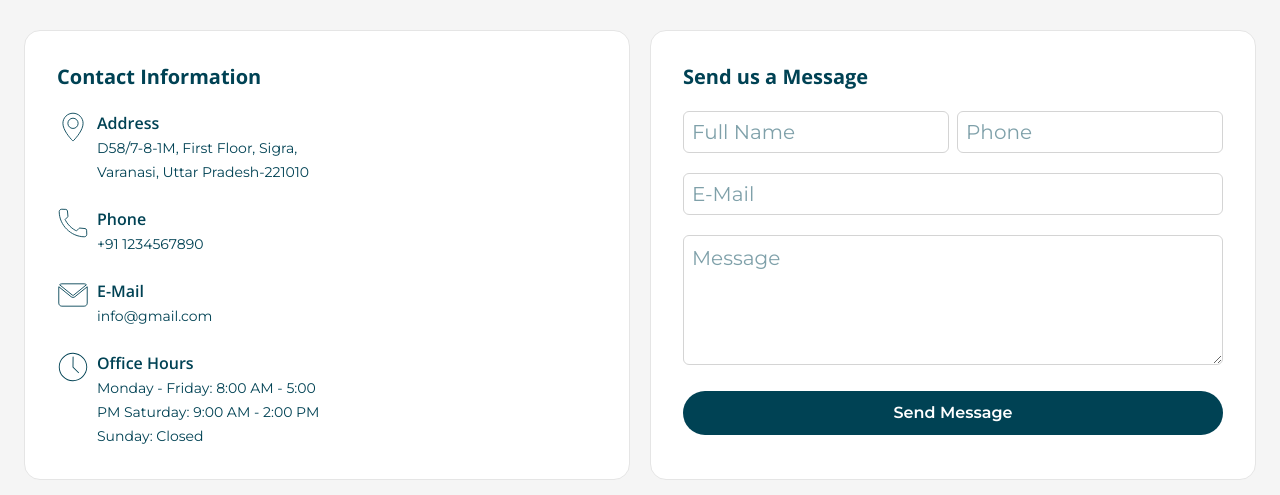
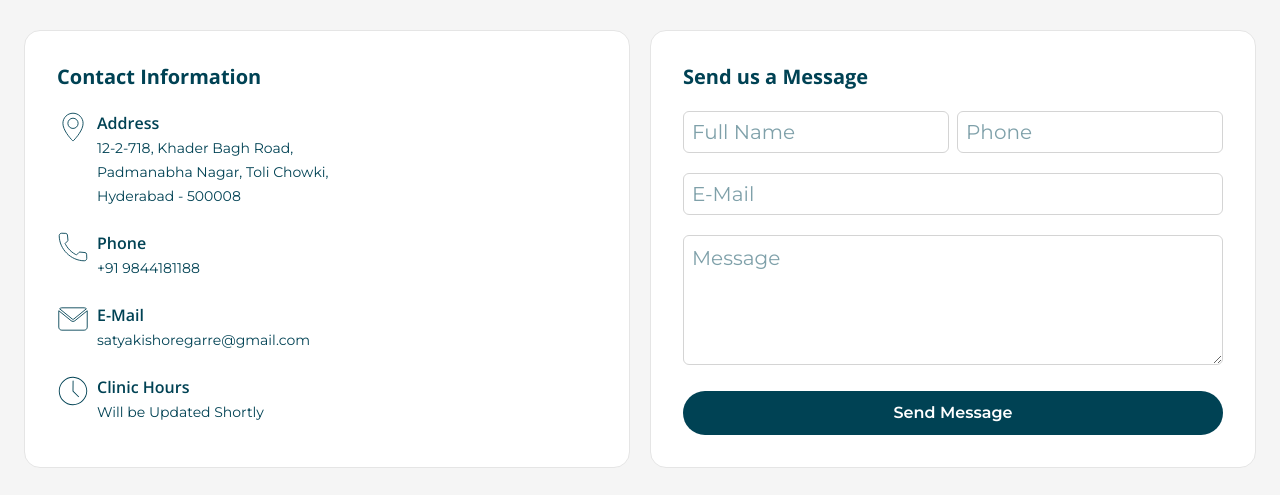
Before and after one commit to priyesshrai/dr-satyanarayana, a Next.js app: page / in a window 1280 px wide. Shown: the part 4300-4795 px from the top of the page. Built offline with nearby package versions, Linux system fonts and the light colour scheme.

Commit message:
Update ContactForm.tsx

```diff
--- a/src/components/ContactForm.tsx
+++ b/src/components/ContactForm.tsx
@@ -13,25 +13,25 @@ export default function ContactForm() {
     const contactInfo: ContactInfo[] = [
         {
             title: 'Address',
-            content: 'D58/7-8-1M, First Floor, Sigra, Varanasi, Uttar Pradesh-221010',
+            content: '12-2-718, Khader Bagh Road, Padmanabha Nagar, Toli Chowki, Hyderabad - 500008',
             icon: '/images/contact/pin.svg',
             link: '#'
         },
         {
             title: 'Phone',
-            content: '+91 1234567890',
+            content: '+91 9844181188',
             icon: '/images/contact/phone.svg',
             link: '#'
         },
         {
             title: 'E-Mail',
-            content: 'info@gmail.com',
+            content: 'satyakishoregarre@gmail.com',
             icon: '/images/contact/mail.svg',
             link: '#'
         },
         {
-            title: 'Office Hours',
-            content: 'Monday - Friday: 8:00 AM - 5:00 PM Saturday: 9:00 AM - 2:00 PM Sunday: Closed',
+            title: 'Clinic Hours',
+            content: 'Will be Updated Shortly',
             icon: '/images/contact/clock-2.svg',
             link: '#'
         },
```
